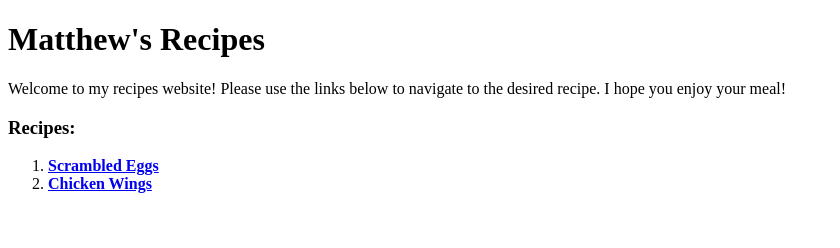
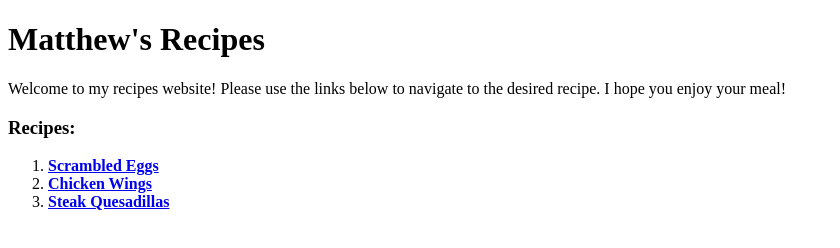
Before and after one commit to fatgooglyeyes/odin-recipes, a plain HTML site: page index.html in a window 1280 px wide. Shown: the whole page, without its empty margins (0-840 px from the left). Drawn offline with Linux system fonts and the light colour scheme.

Commit message:
Updated index.html to include 3rd recipe link
Index.html now includes the link to the steak quesadilla recipe.

```diff
--- a/index.html
+++ b/index.html
@@ -18,11 +18,11 @@
             </li>
             <li>
                 <a href = "./chicken_wings/chicken_wings.html"><strong>Chicken Wings</strong></a>
-            <!-- </li>
+            </li>
             <li>
-                <a href =
+                <a href = "./steak_quesadilla/steak_quesadilla.html"><strong>Steak Quesadillas</strong></a>
             </li>
-        </ol> -->
+        </ol>
     </body>
 
 </html>
```
